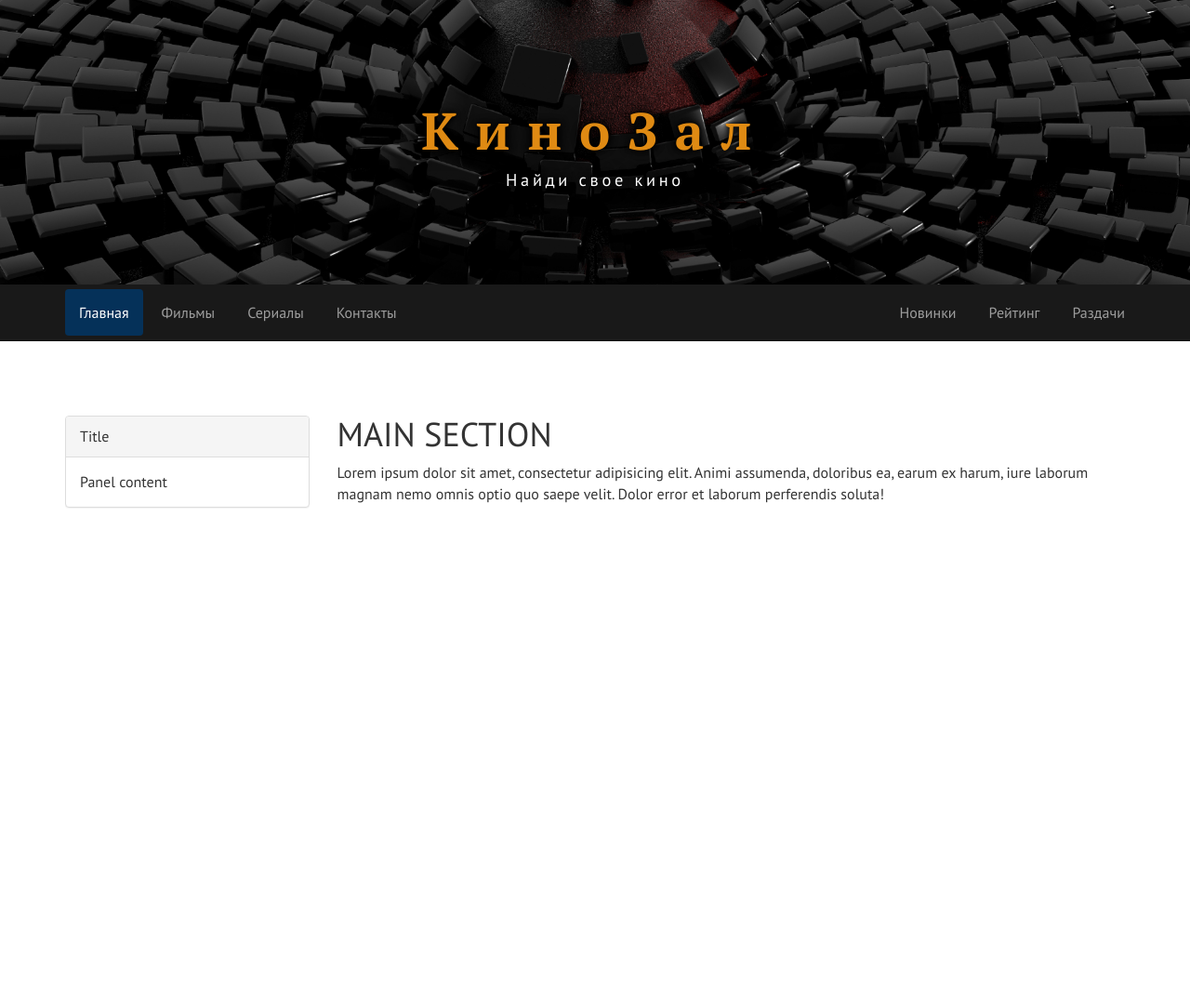
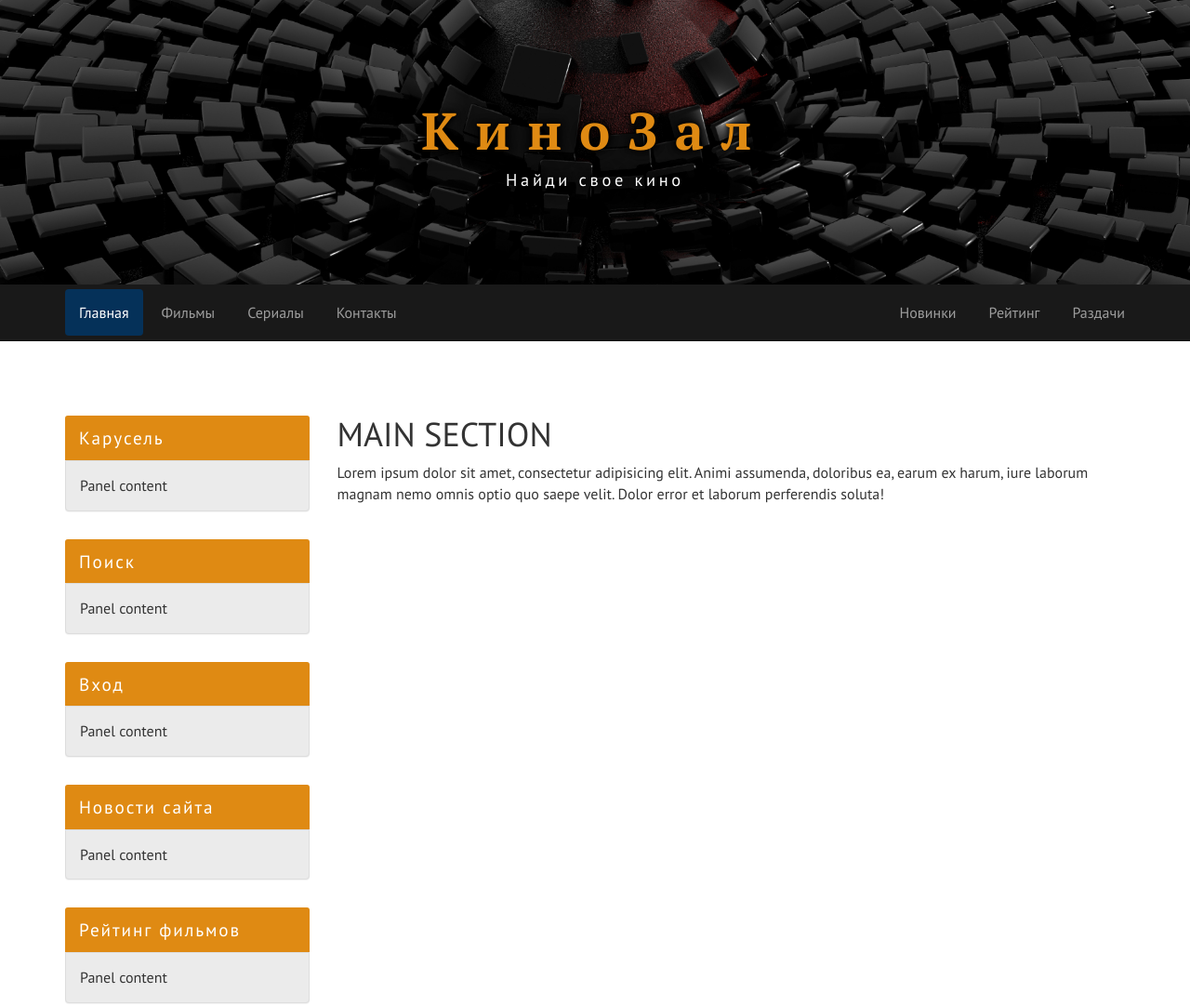
Before and after one commit to FomenkoAndrey/20200722___kinozal, a website: page index.html in a window 1280 px wide. Shown: the whole page at 93% size. Before the commit the page ends 800 px from the top, so only its background shows below. Drawn offline with Linux system fonts and the light colour scheme.

Commit message:
сделали заготовки для работы с .panel.

```diff
--- a/assets/scss/_bootstrap-theming.scss
+++ b/assets/scss/_bootstrap-theming.scss
@@ -64,3 +64,24 @@
     margin-top: 0;
   }
 }
+
+.panel {
+  border: none;
+  background-color: darken($color-light, 8%);
+  margin-bottom: $gap * 2;
+
+  &-info {
+    .panel-heading {
+      border: none;
+      background-color: $color-accent;
+      color: $color-light;
+      font-size: 1.2rem;
+      letter-spacing: 0.1em;
+    }
+  }
+
+  &-body {
+    border: 1px solid $color-gray;
+    border-radius: 0 0 4px 4px;
+  }
+}
--- a/assets/scss/_main.scss
+++ b/assets/scss/_main.scss
@@ -1,3 +1,6 @@
+.main {
+  margin-bottom: $gap * 5.3333333;
+}
 
 //TODO: потом переделать на класс
 h1 {
--- a/assets/scss/_sidebar.scss
+++ b/assets/scss/_sidebar.scss
@@ -0,0 +1,7 @@
+.left-sidebar {
+  margin-bottom: $gap * 5.3333333;
+
+  .panel:last-of-type {
+    margin-bottom: 0;
+  }
+}
--- a/index.html
+++ b/index.html
@@ -70,12 +70,42 @@
     </main>
 
     <aside class="left-sidebar col-lg-3 col-lg-pull-9 col-md-4 col-md-pull-8">
-      <div class="panel panel-default">
-        <div class="panel-heading">Title</div>
+
+      <div class="vertical-slider panel panel-info">
+        <div class="panel-heading">Карусель</div>
         <div class="panel-body">
           Panel content
         </div>
       </div>
+
+      <div class="site-search panel panel-info">
+        <div class="panel-heading">Поиск</div>
+        <div class="panel-body">
+          Panel content
+        </div>
+      </div>
+
+      <div class="user-login panel panel-info">
+        <div class="panel-heading">Вход</div>
+        <div class="panel-body">
+          Panel content
+        </div>
+      </div>
+
+      <div class="site-news panel panel-info">
+        <div class="panel-heading">Новости сайта</div>
+        <div class="panel-body">
+          Panel content
+        </div>
+      </div>
+
+      <div class="top-films panel panel-info">
+        <div class="panel-heading">Рейтинг фильмов</div>
+        <div class="panel-body">
+          Panel content
+        </div>
+      </div>
+
     </aside>
 
   </div>
```
Also changed, not shown: assets/css/style.css.
